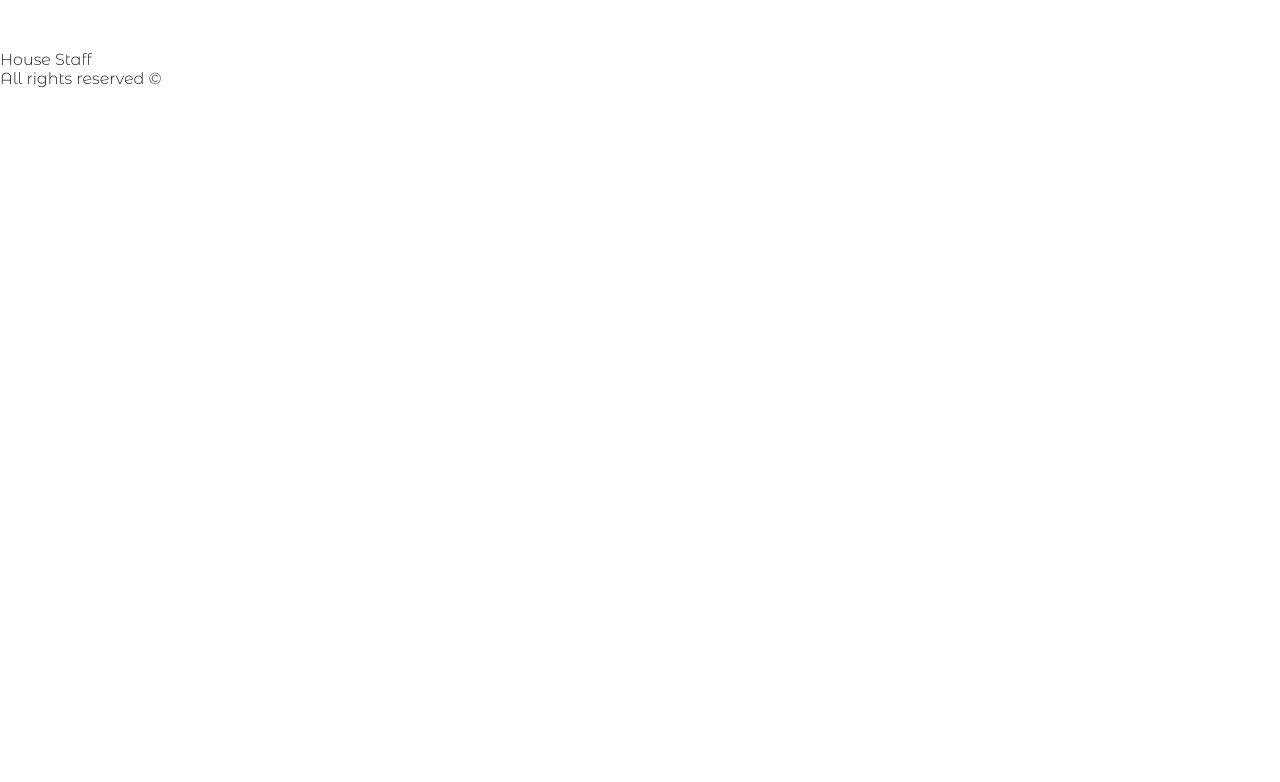
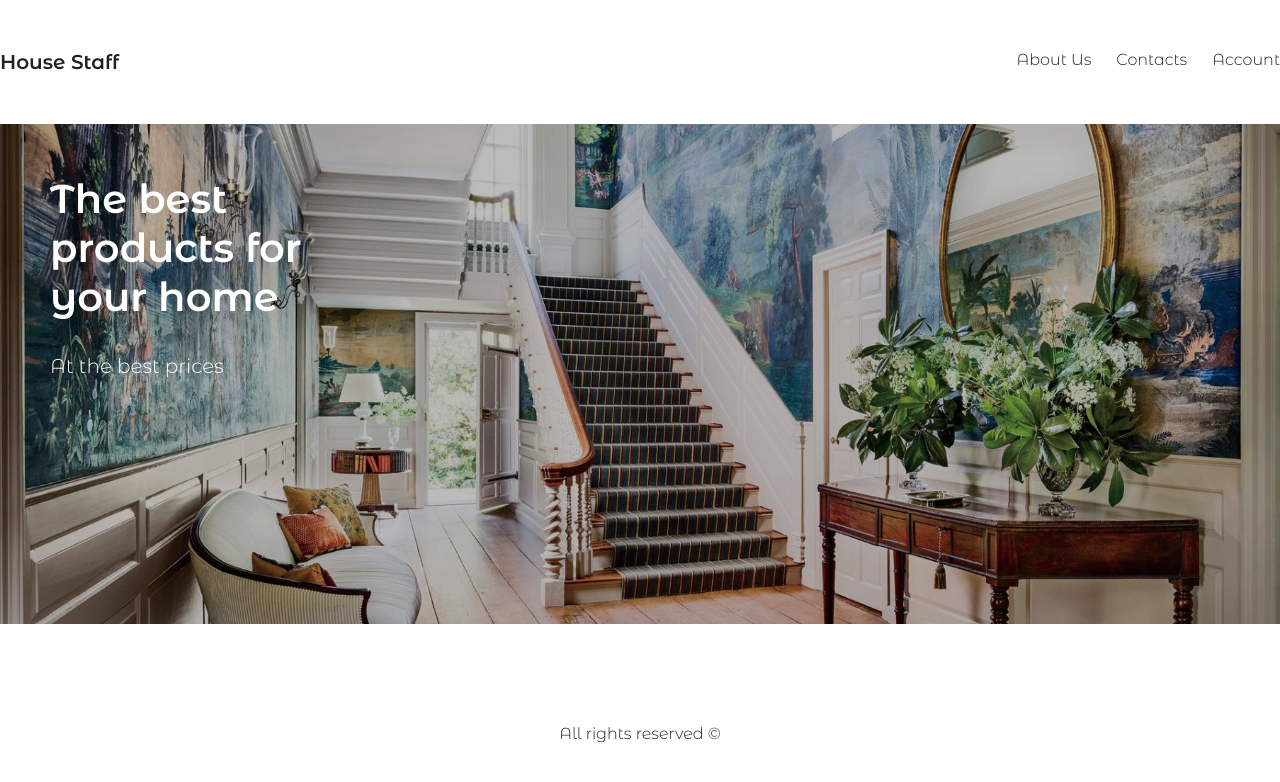
Before and after one commit to Ivankimachuk/ReactOnlineStore, a React (Create React App) app in the folder shop/: page / in a window 1280 px wide. Shown: the top 782 px of the page. Built offline with nearby package versions, Linux system fonts and the light colour scheme.

Commit message:
Added basic styles

```diff
--- a/shop/src/components/Header.js
+++ b/shop/src/components/Header.js
@@ -5,6 +5,11 @@ export default function Header() {
     <header>
       <div>
         <span className="logo">House Staff</span>
+        <ul className="nav">
+          <li>About Us</li>
+          <li>Contacts</li>
+          <li>Account </li>
+        </ul>
       </div>
       <div className="presentation"></div>
     </header>
--- a/shop/src/index.css
+++ b/shop/src/index.css
@@ -1,18 +1,78 @@
 @import url("https://fonts.googleapis.com/css2?family=Montserrat+Alternates:wght@100;300;600&family=Montserrat:wght@100..900&display=swap");
 
-*{
+* {
   margin: 0;
   padding: 0;
 }
 
-body{
+body {
   background: #fff;
   color: #222;
   font-family: "Montserrat Alternates", system-ui;
   font-weight: 300;
 }
 
-.wrapper{
+.wrapper {
   width: 1280px;
   margin: 50px auto;
 }
+
+header .logo {
+  font-weight: 600;
+  font-size: 20px;
+}
+
+header ul.nav{
+  float: right;
+  list-style: none;
+}
+
+header ul.nav li{
+  display: inline;
+  margin-left: 25px;
+  cursor: pointer;
+  transition: opacity 500ms ease;
+}
+
+header ul.nav li:hover{
+  opacity: 0.5;
+
+}
+
+header .presentation {
+  margin: 50px 0;
+  background: url(./img/bg.jpg) no-repeat;
+  width: 100%;
+  height: 500px;
+  background-size: cover;
+  background-position: center center;
+  background-blend-mode: multiply;
+  background-color: #bcbcbc;
+  position: relative;
+}
+
+header .presentation::after {
+  content: "The best products for your home";
+  position: absolute;
+  top: 50px;
+  left: 50px;
+  width: 300px;
+  font-size: 40px;
+  font-weight: 600;
+  color: #ffffff;
+}
+header .presentation::before {
+  content: "At the best prices";
+  position: absolute;
+  top: 230px;
+  left: 50px;
+  width: 300px;
+  font-size: 20px;
+  font-weight: 300;
+  color: #ffffff;
+}
+
+footer {
+  text-align: center;
+  margin-top: 100px;
+}
```
Also changed, not shown: shop/src/img/bg.jpg (added).
